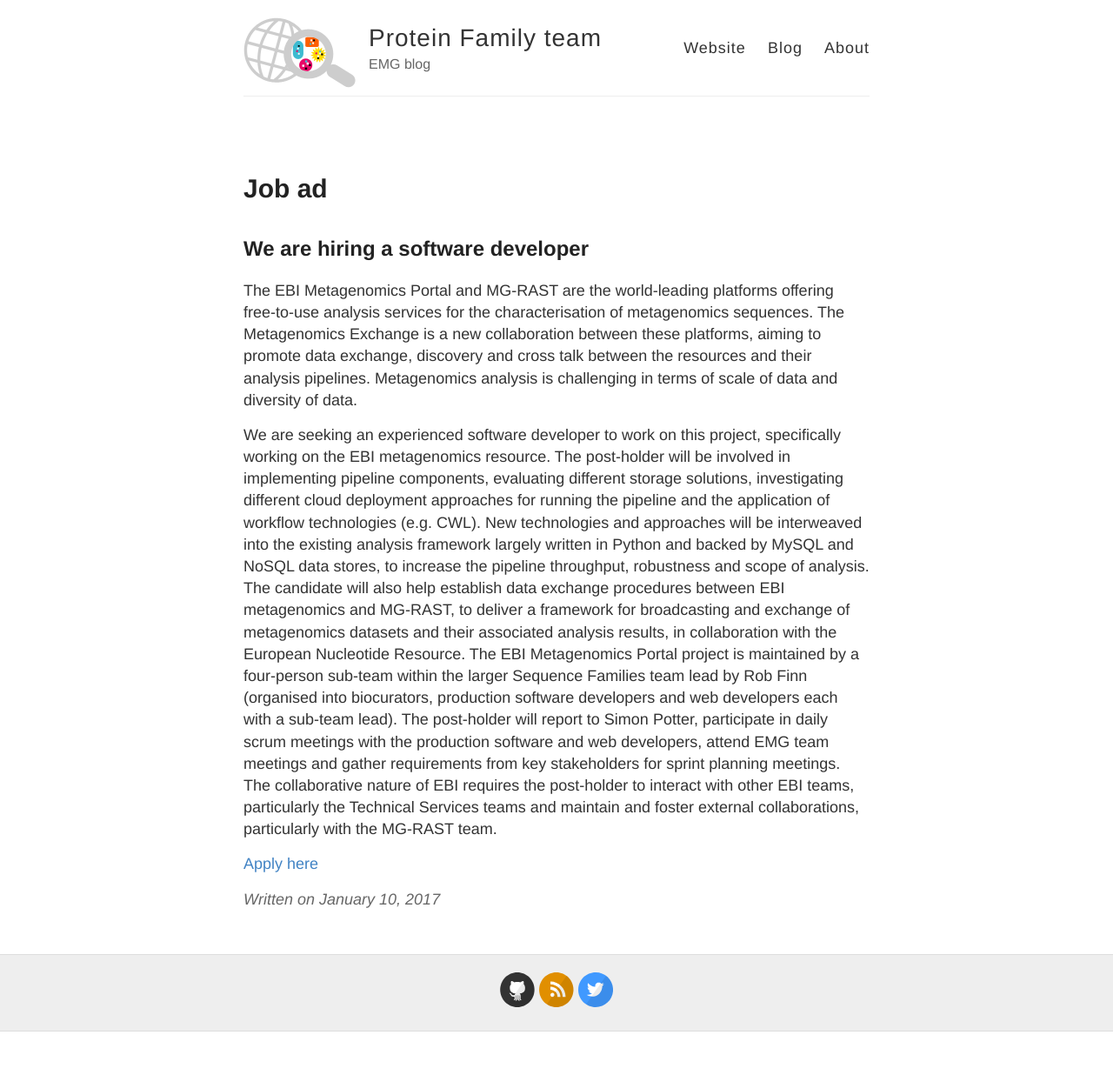
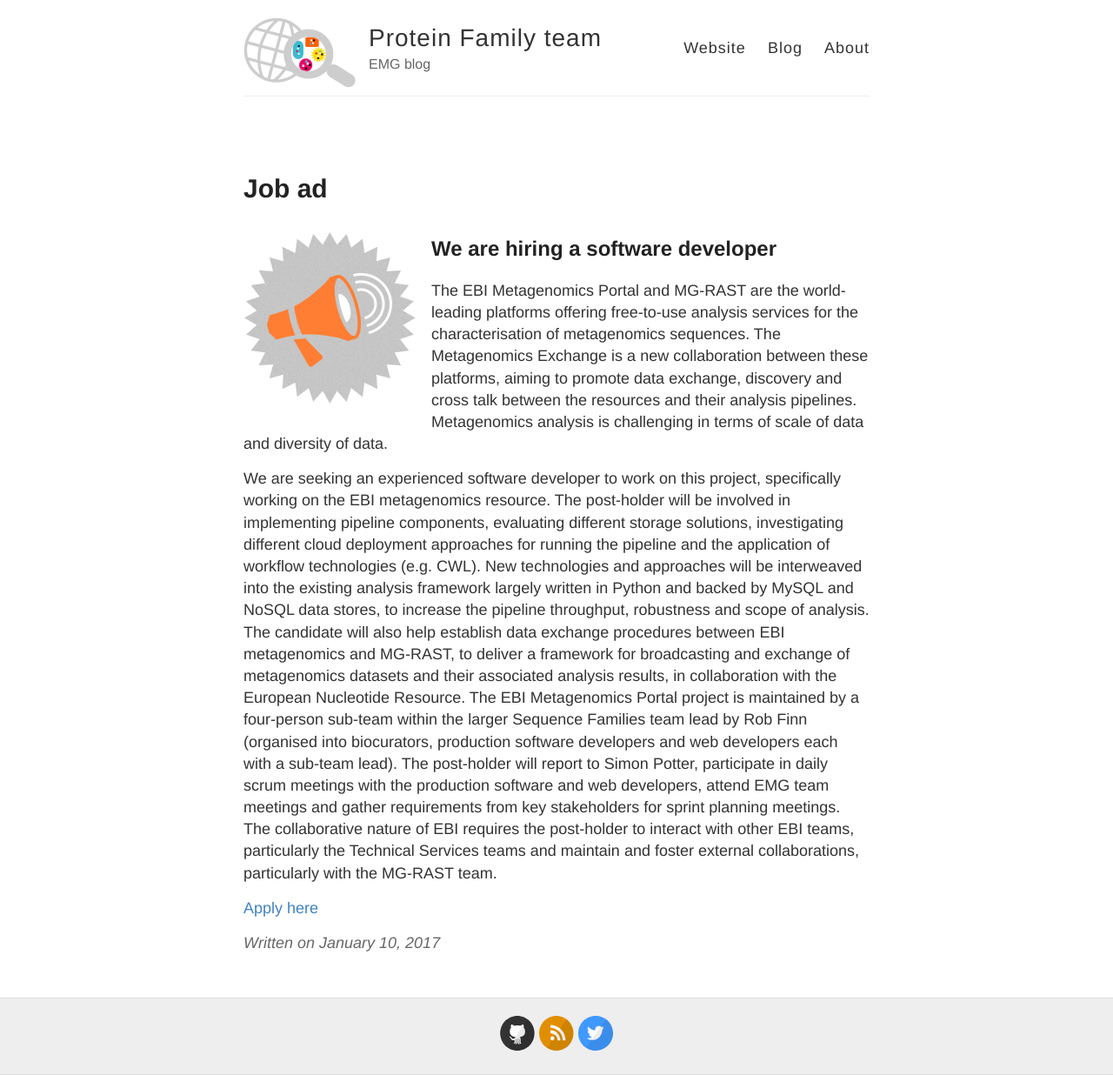
Before and after one commit to EBI-Metagenomics/blog, a Jekyll site: the page built from _posts/2017-01-10-Job ad.md, in a window 1280 px wide. Shown: the whole page at 87% size. Built offline with Jekyll 4.4.1, drawn with Linux system fonts in a browser that asks for light colours; before the commit the page ends 1186 px from its top, so only the background shows below that.

Commit message:
Add a icon/picture for job alert

```diff
--- a/_posts/2017-01-10-Job ad.md
+++ b/_posts/2017-01-10-Job ad.md
@@ -6,6 +6,7 @@
   url: 'https://www.embl.de/jobs/searchjobs/index.php?ref=EBI_00835'
 layout: post
 ---
+![job advertisement]({{site.baseurl}}/assets/media/images/posts/icons_job_EMG_01.png)
 ## We are hiring a software developer
 The EBI Metagenomics Portal and MG-RAST are the world-leading platforms offering free-to-use analysis services for the characterisation of metagenomics sequences. The Metagenomics Exchange is a new collaboration between these platforms, aiming to promote data exchange, discovery and cross talk between the resources and their analysis pipelines. Metagenomics analysis is challenging in terms of scale of data and diversity of data.
 
```
